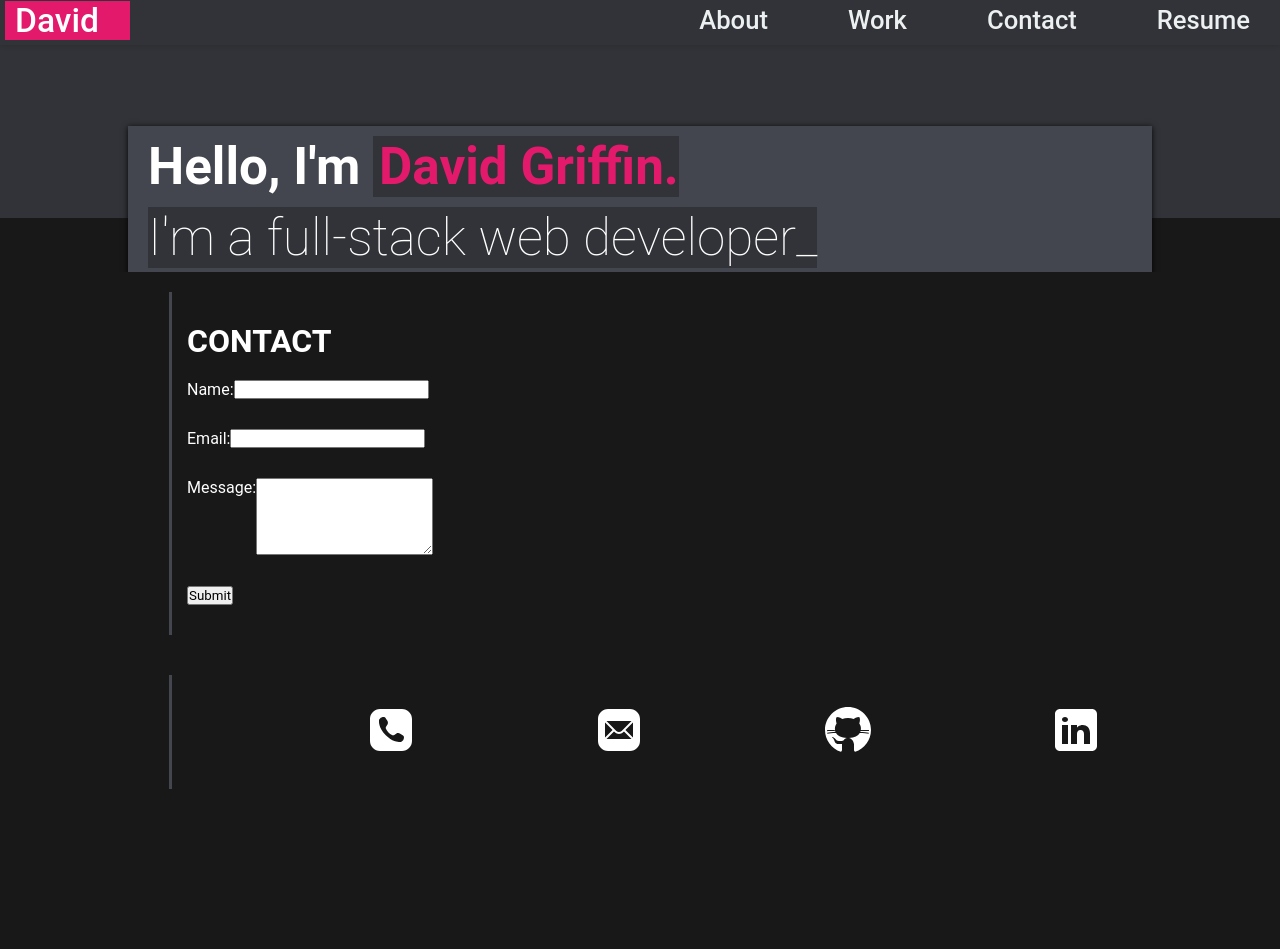
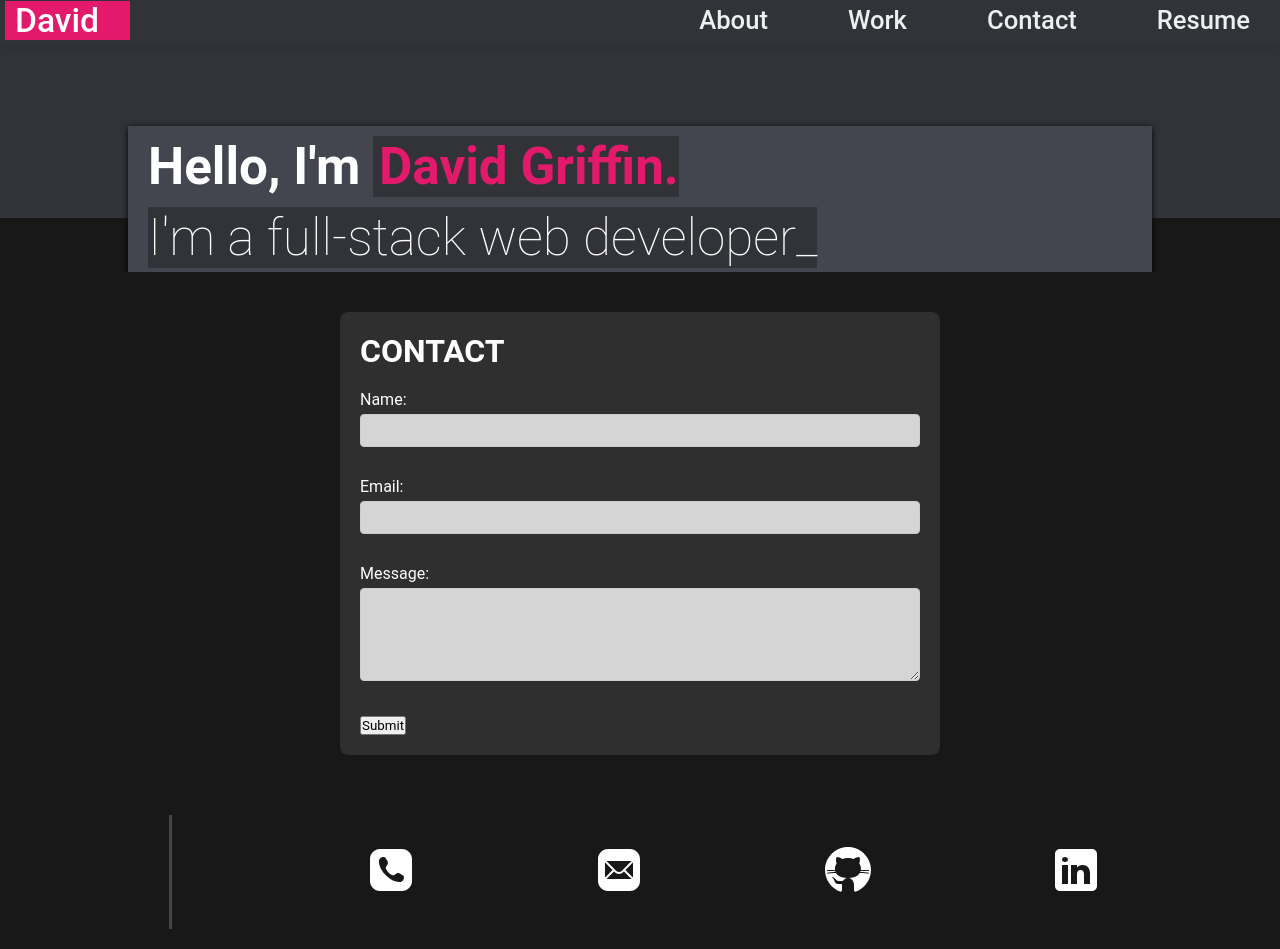
Before and after one commit to DavidTJGriffin/react-portfolio, a React (Create React App) app: page / in a window 1280 px wide. Both pictures are taken after a click on the link "Contact". Before the commit the page ends 809 px from the top, so only its background shows below. Built offline with nearby package versions, Linux system fonts and the light colour scheme.

Commit message:
style: improve contact form layout

```diff
--- a/public/assets/css/style.css
+++ b/public/assets/css/style.css
@@ -384,8 +384,23 @@ h3 {
 
 
 #contact-form {
-    margin: 80px 0 20px 100px;
+    margin: 40px auto;
+    max-width: 600px;
     color: white;
+    background-color: rgba(255, 255, 255, 0.1);
+    padding: 20px;
+    border-radius: 8px;
+    backdrop-filter: blur(8px);
+}
+
+#contact-form input,
+#contact-form textarea {
+    width: 100%;
+    padding: 8px;
+    border-radius: 4px;
+    border: 1px solid #ccc;
+    margin-top: 5px;
+    background-color: rgba(255, 255, 255, 0.8);
 }
 
 #submit {
--- a/src/components/Contact.js
+++ b/src/components/Contact.js
@@ -9,7 +9,7 @@ function Contact() {
     <section>
 
 
-    <form id="contact">
+    <form id="contact-form">
         <div></div>
         <h1 className="title-name">CONTACT</h1>
 
```
